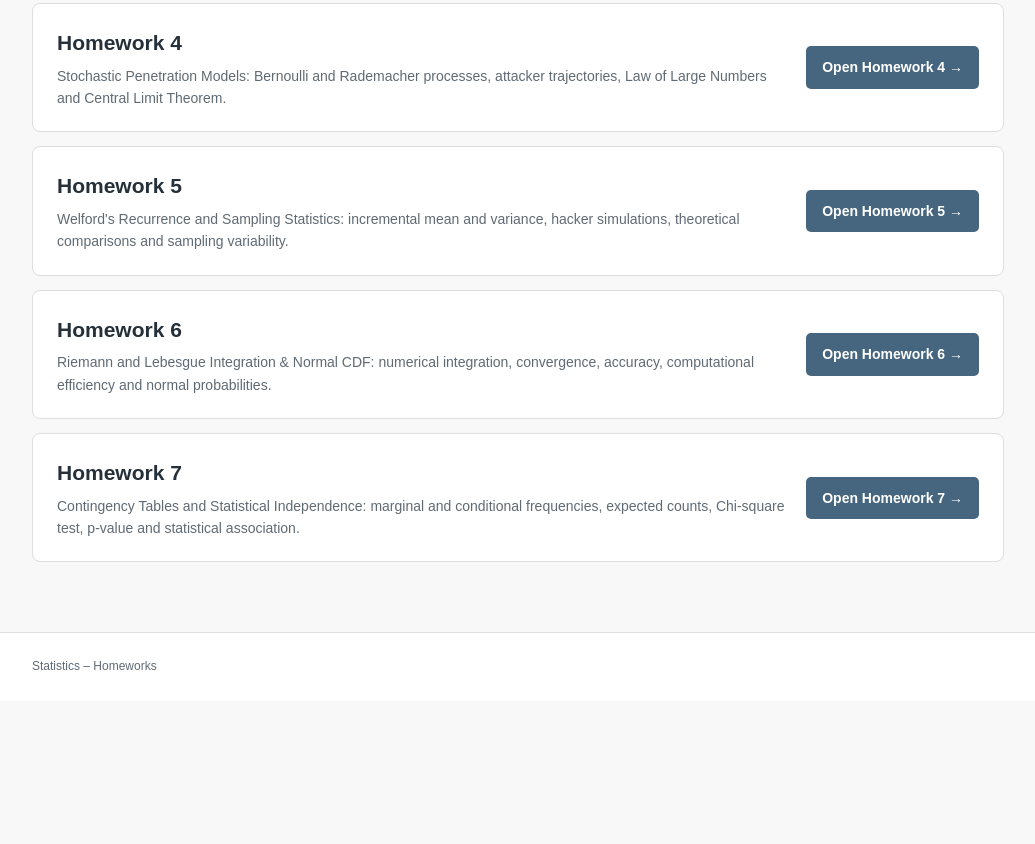
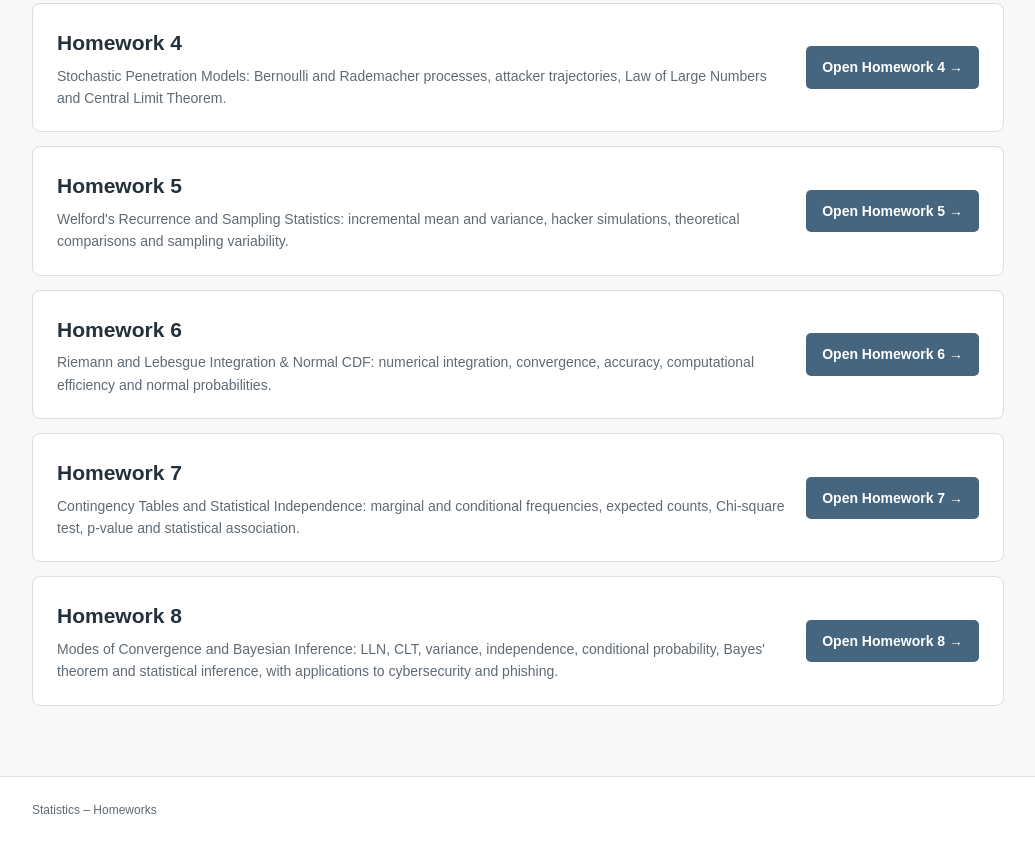
Before and after one commit to kathmend/Statistics-Homework, a plain HTML site: page index.html in a window 1280 px wide. Shown: the part 750-1594 px from the top of the page, without its empty margins (122-1157 px from the left). Before the commit the page ends 1451 px from the top, so only its background shows below. Drawn offline with Linux system fonts and the light colour scheme.

Commit message:
Add Homework 8 to index.html
Added Homework 8 section with description and link.

```diff
--- a/index.html
+++ b/index.html
@@ -1,3 +1,4 @@
+
 <!DOCTYPE html>
 <html lang="en">
 <head>
@@ -70,6 +71,7 @@
         <a href="Homework5/index.html">Homework 5</a>
         <a href="Homework6/index.html">Homework 6</a>
         <a href="Homework7/index.html">Homework 7</a>
+        <a href="Homework8/index.html">Homework 8</a>
       </nav>
     </div>
   </header>
@@ -195,6 +197,22 @@
           </a>
         </article>
 
+        <article class="card home-item">
+          <div>
+            <h2>Homework 8</h2>
+            <p>
+              Modes of Convergence and Bayesian Inference:
+              LLN, CLT, variance, independence, conditional
+              probability, Bayes' theorem and statistical inference,
+              with applications to cybersecurity and phishing.
+            </p>
+          </div>
+
+          <a href="Homework8/index.html">
+            Open Homework 8 →
+          </a>
+        </article>
+
       </div>
     </section>
 
```
